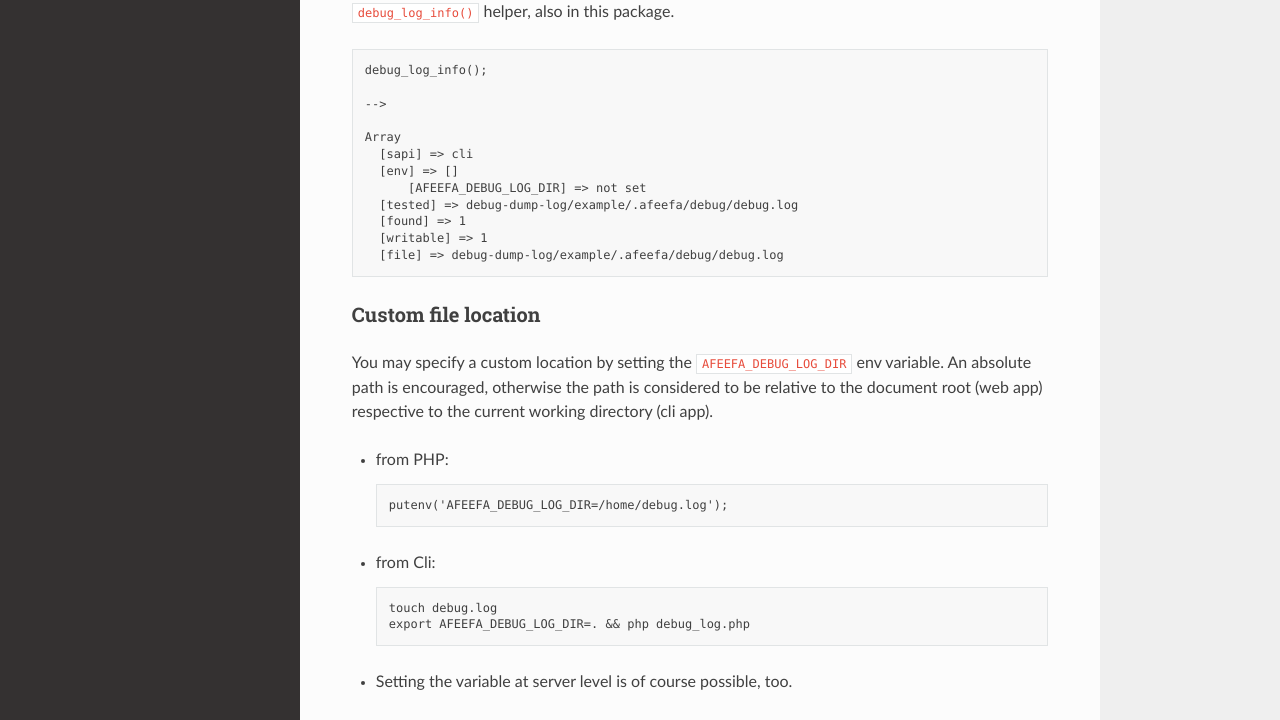
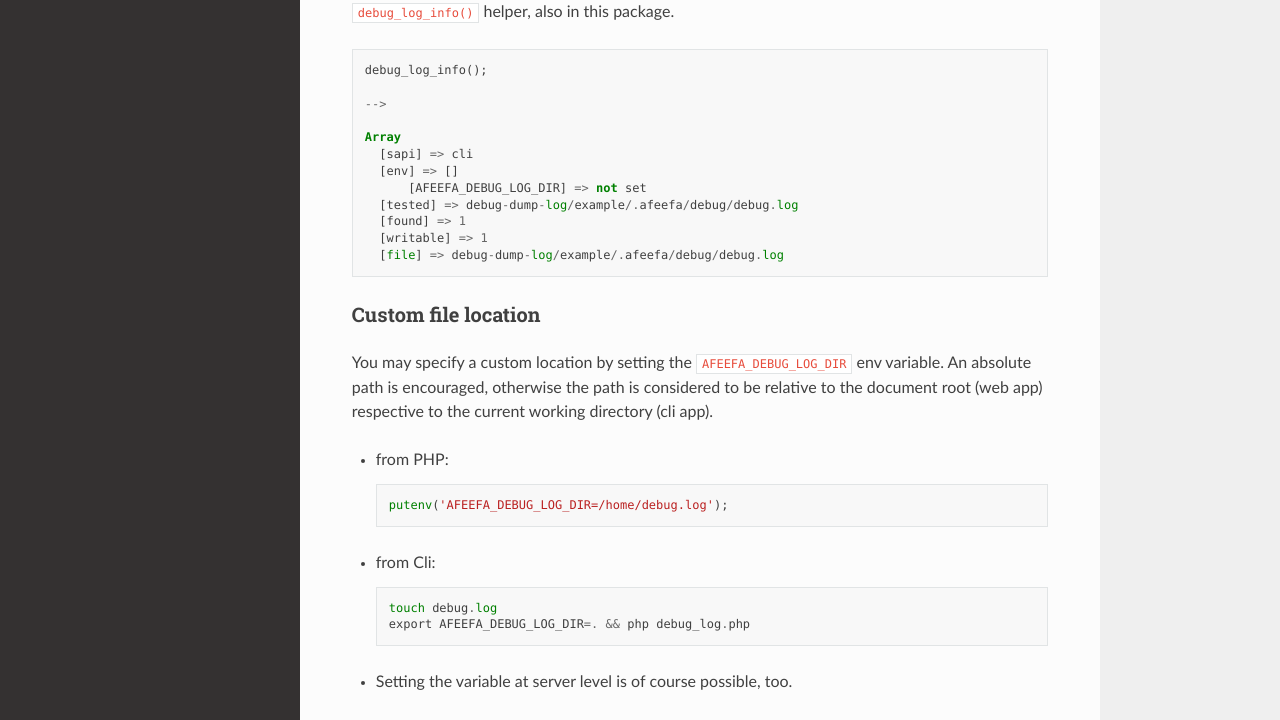
Before and after one commit to afeefacode/debug-dump-log, a Sphinx documentation site: the page built from docs/source/index.rst, in a window 1280 px wide and 1400 px high, scrolled down 2796 px. Shown: the part 430-1150 px from the top of the window. Built offline with Sphinx 7.4.7 and the Read the Docs theme 2.0.0, drawn with Linux system fonts in a browser that asks for light colours; some of the changed lines change nothing that is shown.

Commit message:
hightlight php code without <?php

```diff
--- a/docs/source/conf.py
+++ b/docs/source/conf.py
@@ -1,5 +1,13 @@
 import sphinx_rtd_theme
 import m2r2
+
+# load PhpLexer
+from sphinx.highlighting import lexers
+from pygments.lexers.web import PhpLexer
+
+# enable highlighting for PHP code not between <?php ... ?> by default
+lexers['php'] = PhpLexer(startinline=True)
+lexers['php-annotations'] = PhpLexer(startinline=True)
 
 # Configuration file for the Sphinx documentation builder.
 #
```
